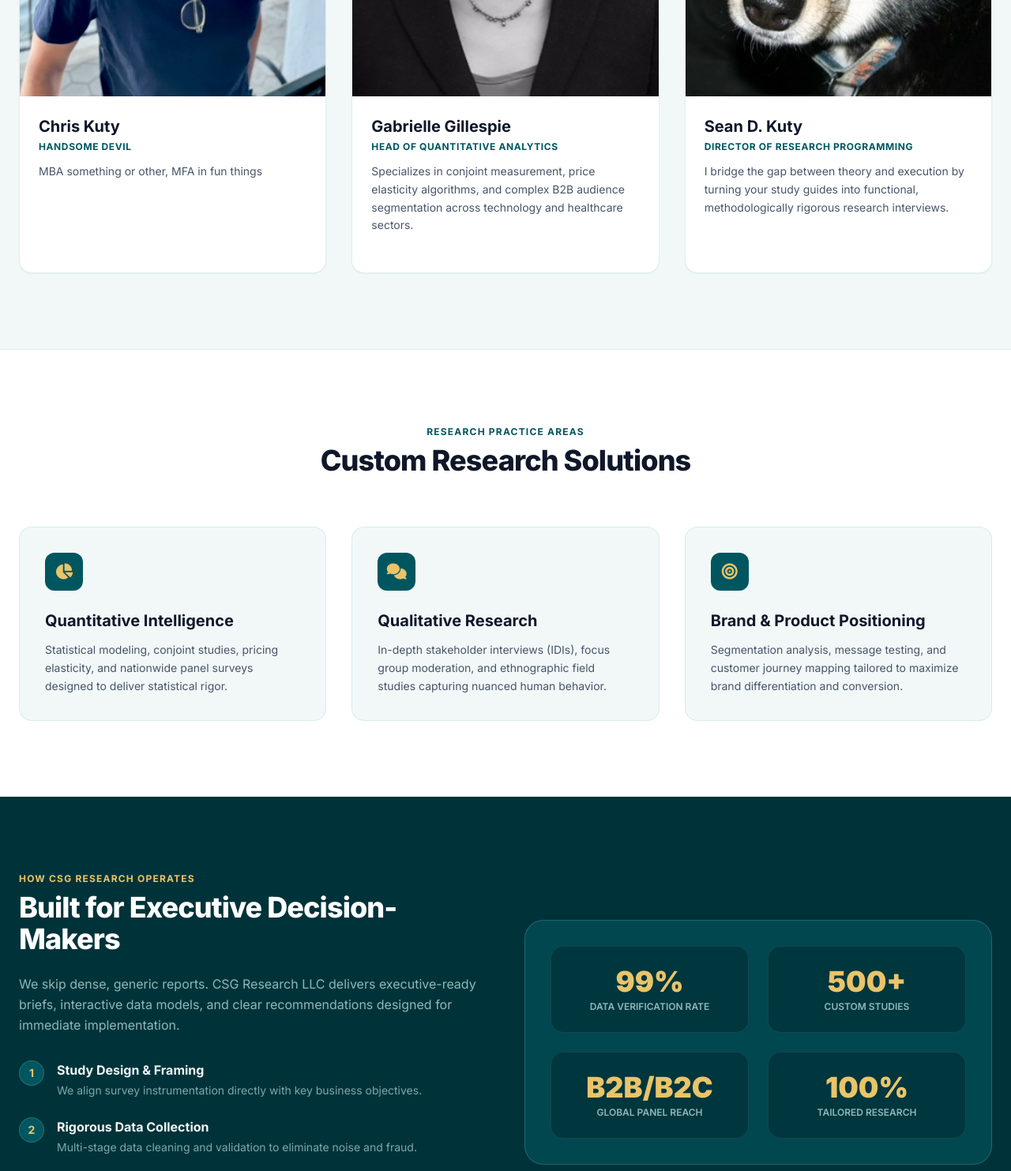
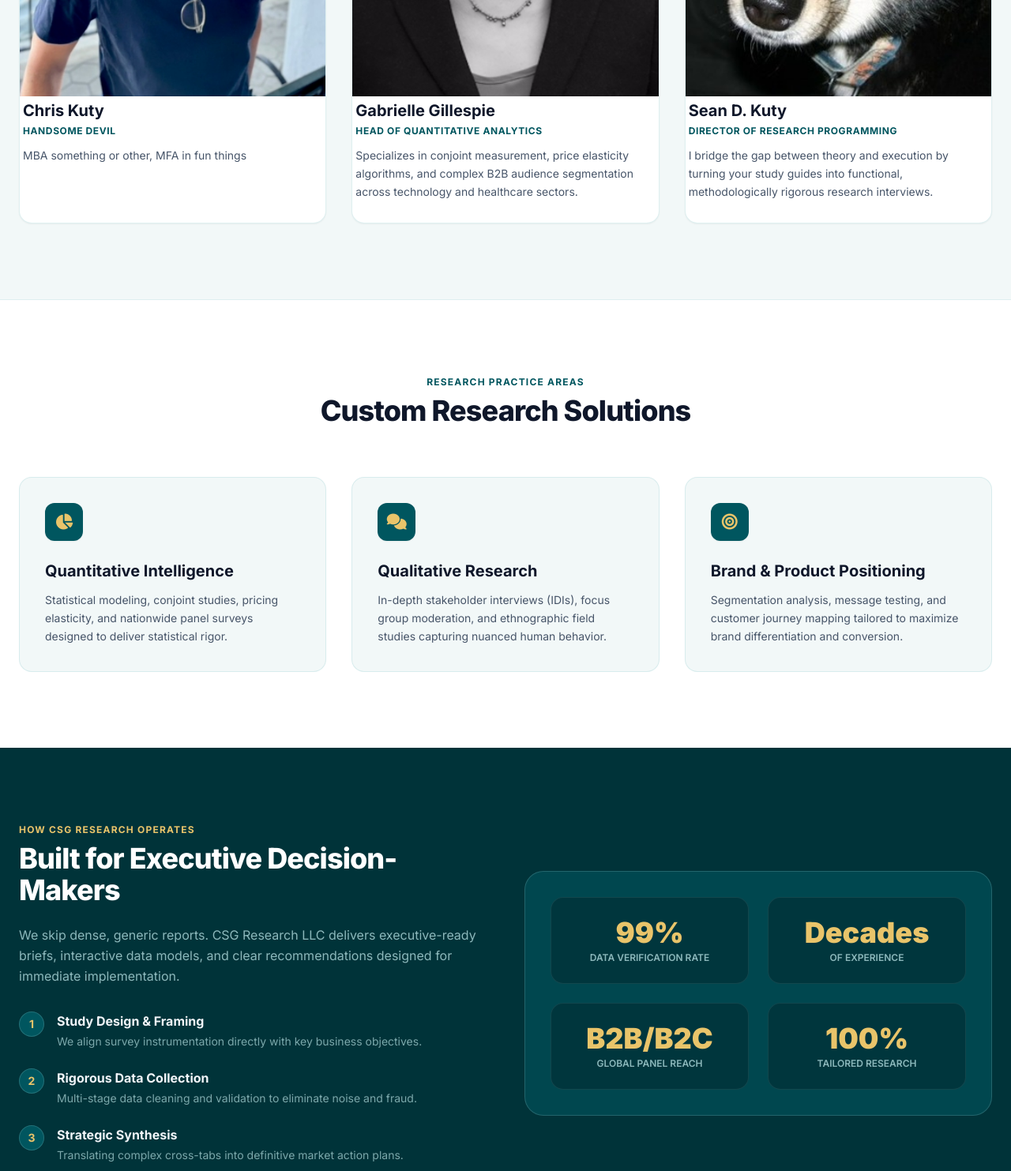
Before and after one commit to LinkinL0gs/csg_homepage, a plain HTML site: page index.html in a window 1280 px wide. Shown: the part 1420-2903 px from the top of the page at 79% size. Drawn offline with nearby package versions, Linux system fonts and the light colour scheme.

Commit message:
tweak photo cards

```diff
--- a/index.html
+++ b/index.html
@@ -125,7 +125,7 @@
                     <div class="aspect-[340/460] w-full overflow-hidden bg-slate-100">
                         <img src="chris.jpeg" alt="Chris Kuty" class="w-full h-full object-cover object-center group-hover:scale-105 transition-transform duration-300">
                     </div>
-                    <div class="p-6">
+                    <div class="p-1">
                         <h3 class="text-xl font-bold text-slate-900">Chris Kuty</h3>
                         <p class="text-xs font-bold uppercase tracking-wider text-csg-deep mt-1 mb-3">Handsome Devil</p>
                         <p class="text-slate-600 text-sm leading-relaxed mb-6">
@@ -143,7 +143,7 @@
                     <div class="aspect-[340/460] w-full overflow-hidden bg-slate-100">
                         <img src="gabbie.png" alt="Gabrielle Gillespie" class="w-full h-full object-cover object-center group-hover:scale-105 transition-transform duration-300">
                     </div>
-                    <div class="p-6">
+                    <div class="p-1">
                         <h3 class="text-xl font-bold text-slate-900">Gabrielle Gillespie</h3>
                         <p class="text-xs font-bold uppercase tracking-wider text-csg-deep mt-1 mb-3">Head of Quantitative Analytics</p>
                         <p class="text-slate-600 text-sm leading-relaxed mb-6">
@@ -161,7 +161,7 @@
                     <div class="aspect-[340/460] w-full overflow-hidden bg-slate-100">
                         <img src="sean.jpeg" alt="Sean D. Kuty" class="w-full h-full object-cover object-center group-hover:scale-105 transition-transform duration-300">
                     </div>
-                    <div class="p-6">
+                    <div class="p-1">
                         <h3 class="text-xl font-bold text-slate-900">Sean D. Kuty</h3>
                         <p class="text-xs font-bold uppercase tracking-wider text-csg-deep mt-1 mb-3">Director of Research Programming</p>
                         <p class="text-slate-600 text-sm leading-relaxed mb-6">
@@ -267,8 +267,8 @@
                         <div class="text-xs uppercase font-semibold text-csg-light/80">Data Verification Rate</div>
                     </div>
                     <div class="p-6 bg-csg-dark/80 rounded-2xl border border-csg-light/10">
-                        <div class="text-4xl font-black text-csg-gold mb-1">500+</div>
-                        <div class="text-xs uppercase font-semibold text-csg-light/80">Custom Studies</div>
+                        <div class="text-4xl font-black text-csg-gold mb-1">Decades</div>
+                        <div class="text-xs uppercase font-semibold text-csg-light/80">of Experience</div>
                     </div>
                     <div class="p-6 bg-csg-dark/80 rounded-2xl border border-csg-light/10">
                         <div class="text-4xl font-black text-csg-gold mb-1">B2B/B2C</div>
```
